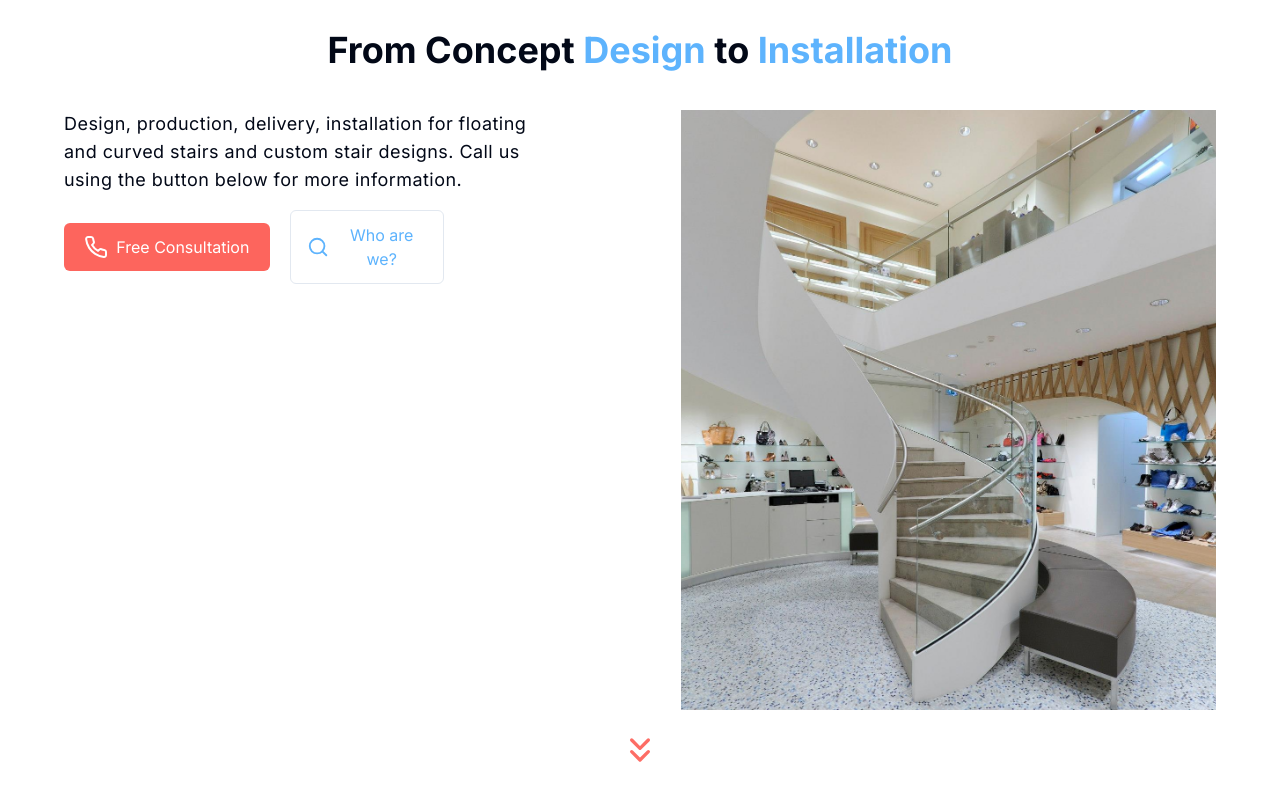
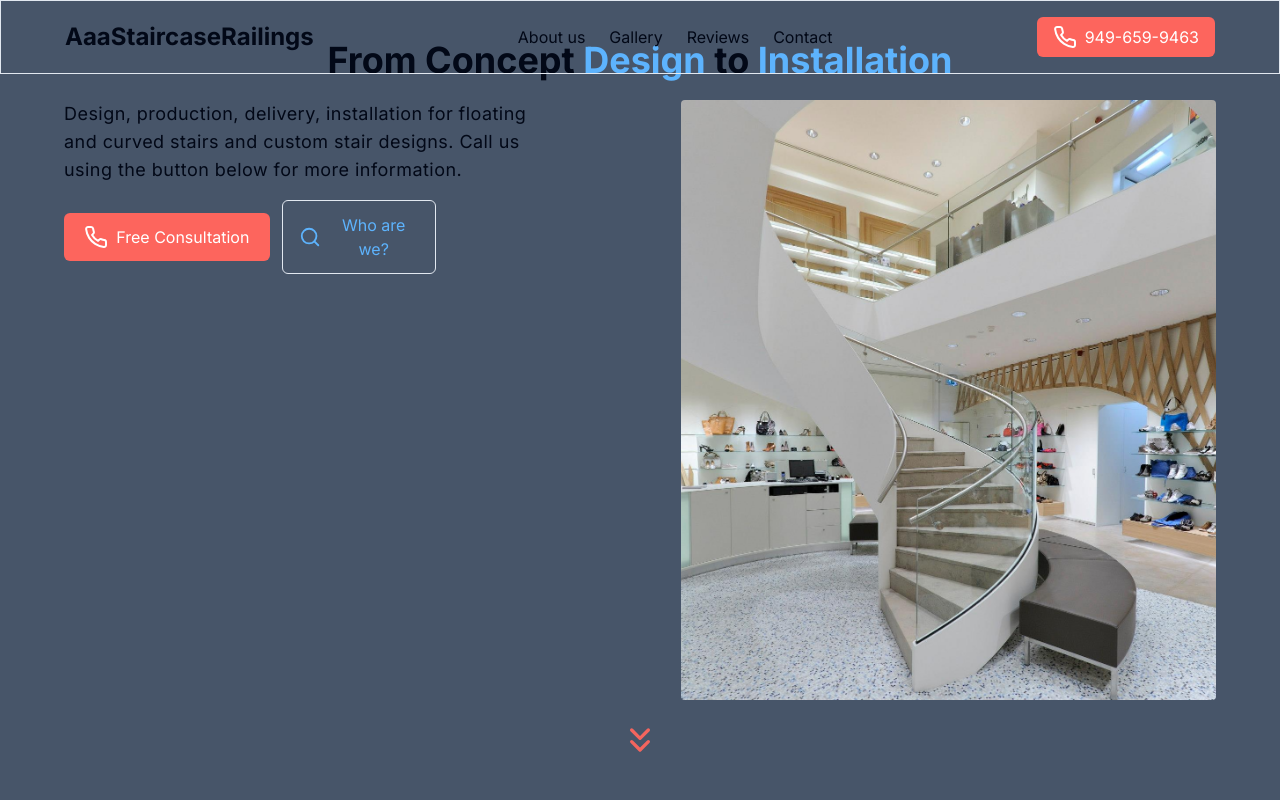
Before and after one commit to sahag98/aaastaircaselanding, a Next.js app: page / in a window 1280 px wide. Shown: the top 800 px of the page. Built offline with nearby package versions, Linux system fonts and the light colour scheme.

Commit message:
still fixing

```diff
--- a/app/page.tsx
+++ b/app/page.tsx
@@ -10,7 +10,7 @@ import Image from "next/image";
 export default function Home() {
   return (
     <main className="">
-      {/* <Navbar /> */}
+      <Navbar />
       <Hero />
       <About />
       <Gallery />
--- a/components/hero.tsx
+++ b/components/hero.tsx
@@ -3,8 +3,8 @@ import React from "react";
 
 const Hero = () => {
   return (
-    <main className="flex z-20 h-screen lg:px-16 px-4 flex-col items-center justify-center ">
-      <h1 className="text-center lg:text-4xl text-3xl mb-10 font-bold">
+    <main className="flex z-20 h-screen bg-slate-600 lg:px-16 px-4 flex-col items-center justify-center ">
+      <h1 className="text-center lg:text-4xl text-3xl mb-5 font-bold">
         From Concept <span className="text-secondary">Design</span> to{" "}
         <span className="text-secondary">Installation</span>
       </h1>
@@ -15,7 +15,7 @@ const Hero = () => {
             stairs and custom stair designs. Call us using the button below for
             more information.
           </p>
-          <section className="flex items-center flex-col lg:flex-row gap-5">
+          <section className="flex items-center flex-col lg:flex-row gap-3">
             {/* <a className="" href="tel:949-659-9463"> */}
             <a
               href="tel:949-659-9463"
@@ -61,7 +61,7 @@ const Hero = () => {
 
         <div className="w-full">
           <Image
-            className="object-cover w-full lg:h-[600px] lg:pb-0 pb-10"
+            className="object-cover rounded-sm w-full lg:h-[600px] lg:pb-0 pb-2"
             src="/staircase1.jpg"
             alt="hero img"
             width={1000}
--- a/components/navbar.tsx
+++ b/components/navbar.tsx
@@ -5,7 +5,7 @@ import React, { useState } from "react";
 const Navbar = () => {
   const [open, setOpen] = useState(false);
   return (
-    <nav className="py-4 backdrop-opacity-30 backdrop-invert bg-white border z-30 fixed top-0 w-full  lg:px-16 px-4 flex  items-center justify-between">
+    <nav className="py-4  border z-30 fixed top-0 w-full  lg:px-16 px-4 flex  items-center justify-between">
       <h1 className="font-bold text-xl lg:text-2xl">AaaStaircaseRailings</h1>
       <ul className="hidden lg:flex md:flex space-x-6 items-center">
         <Link
```
